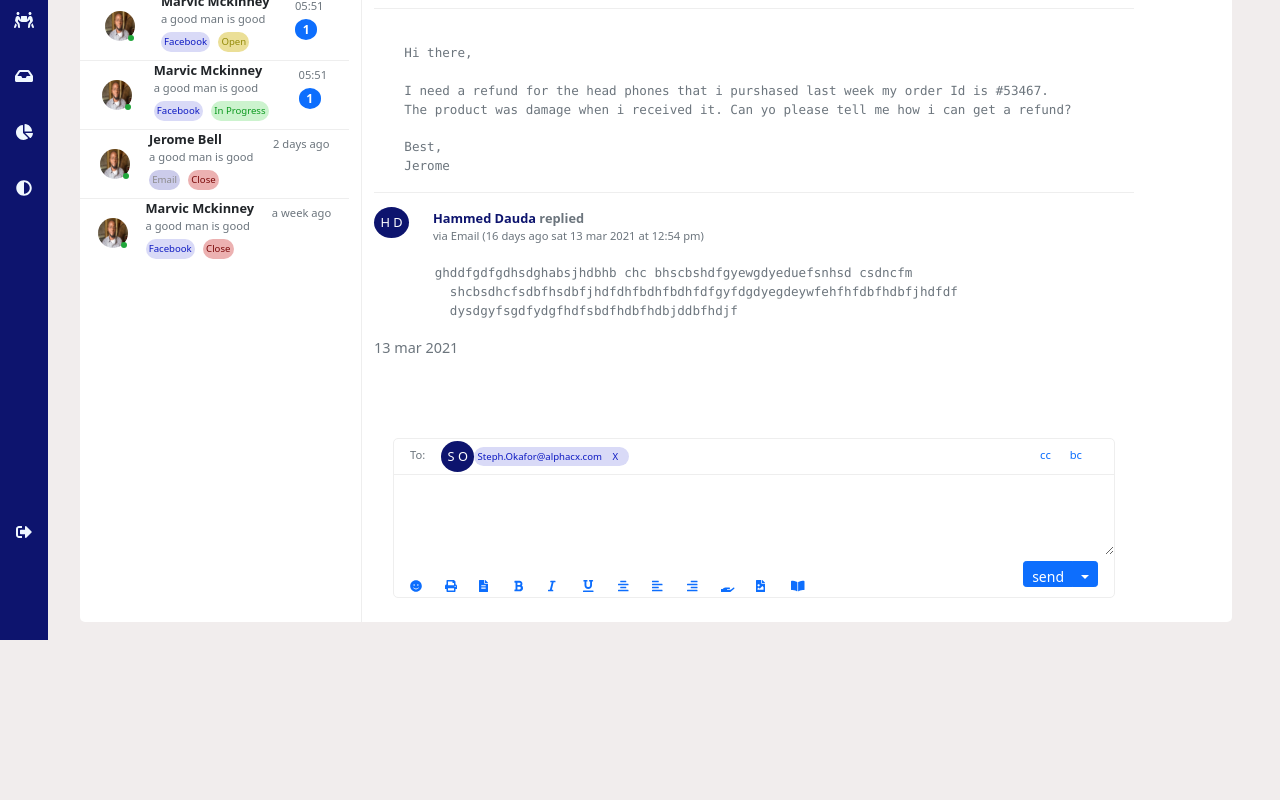
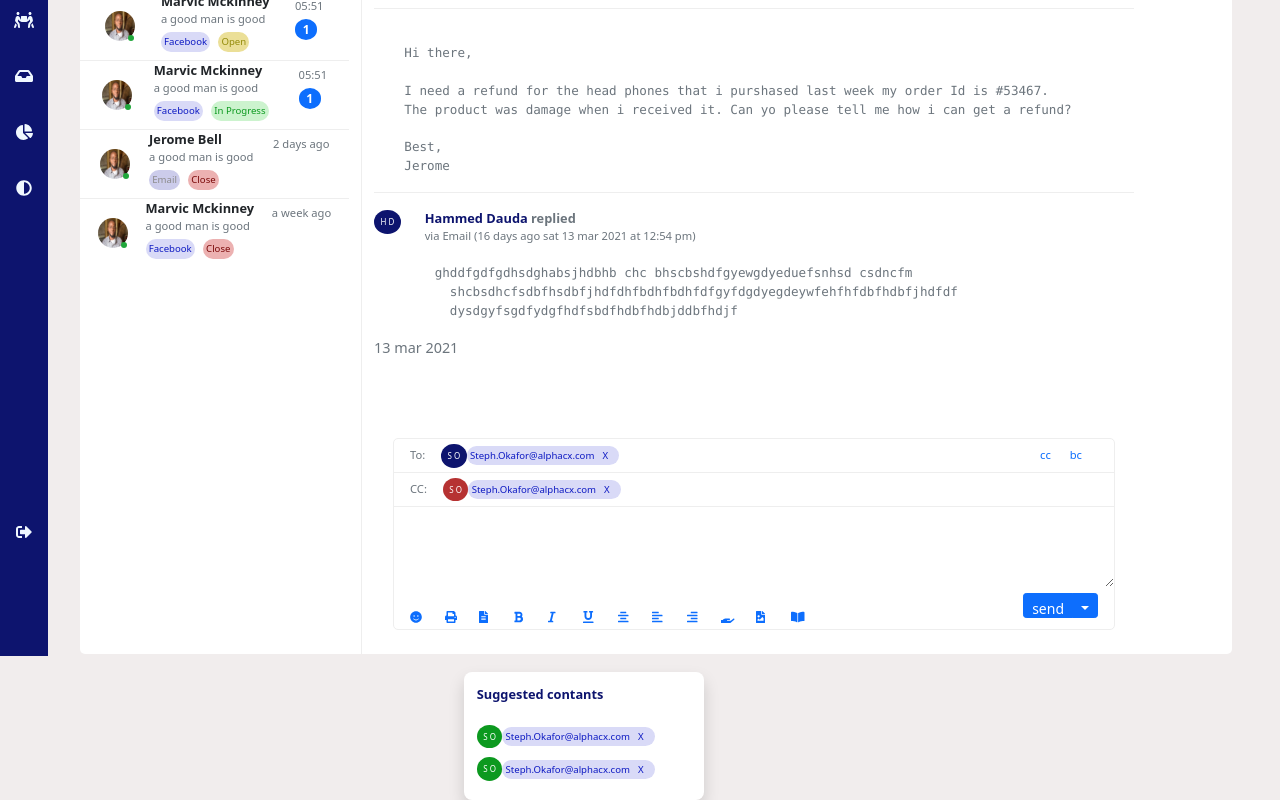
Before and after one commit to chubukas/dashboardMessages, a React (Create React App) app: page / in a window 1280 px wide. Shown: the part 192-992 px from the top of the page. Before the commit the page ends 832 px from the top, so only its background shows below. Built offline with nearby package versions, Linux system fonts and the light colour scheme.

Commit message:
feat(suggestion box): add the sugestion box for the user input

```diff
--- /dev/null
+++ b/src/components/MessageName.jsx
@@ -0,0 +1,32 @@
+import {
+  messageText,
+  socialFacebook,
+  clickable,
+} from "../components/css/inside.module.css";
+import { createNameAcronym } from "../util/createNameAcronym";
+
+export const MessageName = ({
+  removeReciever,
+  onRemoveReciever,
+  nameType,
+  userName,
+  userEmail,
+  colorText,
+}) => {
+  return (
+    <div className={`${messageText} text-muted my-auto py-2 d-flex`}>
+      <span className={`mx-3 ${nameType ? "d-block" : "d-none"}`}>
+        {nameType}:{" "}
+      </span>
+      <span className={removeReciever ? "d-block" : "d-none"}>
+        <span className={colorText}>{createNameAcronym(userName)}</span>
+        <span className={`${socialFacebook} `}>
+          {userEmail}
+          <span className={`mx-2 ${clickable}`} onClick={onRemoveReciever}>
+            X
+          </span>
+        </span>
+      </span>
+    </div>
+  );
+};
--- a/src/components/css/inside.module.css
+++ b/src/components/css/inside.module.css
@@ -163,7 +163,29 @@
   background-color: #0d146e;
   color: #ffffff;
   padding: 0.4rem;
-  font-size: 0.8rem;
+  font-size: 0.5rem;
+}
+
+.avatarNameRed {
+  vertical-align: middle;
+  width: 20px;
+  height: 20px;
+  border-radius: 50%;
+  background-color: #b63232;
+  color: #ffffff;
+  padding: 0.4rem;
+  font-size: 0.5rem;
+}
+
+.avatarNameGreen {
+  vertical-align: middle;
+  width: 30px;
+  height: 30px;
+  border-radius: 50%;
+  background-color: #0c991f;
+  color: #ffffff;
+  padding: 0.4rem;
+  font-size: 0.5rem;
 }
 
 .replayName {
@@ -176,12 +198,13 @@
 
 /* INPUT MESSAGE */
 .inputBox {
-  height: 16.5rem;
+  height: 17rem;
   width: 95%;
   border: 1px #eeeeee solid;
   border-radius: 5px;
   margin-left: auto;
   margin-right: auto;
+  position: relative;
 }
 
 .textArea {
@@ -196,6 +219,19 @@
   float: right;
 }
 
+.suggestions {
+  position: absolute;
+  width: 15rem;
+  height: 8rem;
+  bottom: -51rem;
+  left: 3.5rem;
+  border-radius: 0.5rem;
+  text-align: left;
+  padding: 0.8rem 0px 0px 0.8rem;
+  font-size: 0.8rem;
+  background-color: #ffffff;
+}
+
 /* MEDIA QUERIES */
 
 @media (min-width: 768px) {
@@ -208,11 +244,21 @@
   }
 
   .inputBox {
-    height: 10rem;
+    height: 12rem;
   }
 
   .indicatordownMessage {
     bottom: 3px;
     right: 5px;
   }
+
+  .suggestions {
+    position: absolute;
+    width: 15rem;
+    height: 8rem;
+    bottom: -12rem;
+    left: 29rem;
+    border-radius: 0.5rem;
+    z-index: 9999;
+  }
 }
--- a/src/components/css/sidebar.module.css
+++ b/src/components/css/sidebar.module.css
@@ -1,6 +1,6 @@
 .sidebar {
   background-color: #0d146e;
-  height: 52rem;
+  height: 53rem;
   width: 3rem;
   position: absolute;
   top: 0;
--- a/src/components/insideRight/InputMessage.jsx
+++ b/src/components/insideRight/InputMessage.jsx
@@ -20,13 +20,17 @@ import {
   inputBox,
   notificationBorder,
   messageText,
-  avatarName,
-  socialFacebook,
   textArea,
   smallBtn,
   clickable,
+  avatarNameRed,
+  avatarName,
+  suggestions,
+  replayName,
+  avatarNameGreen,
 } from "../css/inside.module.css";
-import { createNameAcronym } from "../../util/createNameAcronym";
+
+import { MessageName } from "../MessageName";
 
 export const InputMessage = () => {
   const [removeReciever, setRemoveReciever] = useState(true);
@@ -61,31 +65,33 @@ export const InputMessage = () => {
     <div className="mb-4">
       <div className={inputBox}>
         <div className={notificationBorder}>
-          <div className="d-md-flex justify-content-between">
-            <div className={`${messageText} text-muted my-auto py-2 d-flex`}>
-              <span className="mx-3">To: </span>
-              <span className={removeReciever ? "d-block" : "d-none"}>
-                <span className={avatarName}>
-                  {createNameAcronym("Steph Okafor")}
-                </span>
-                <span className={`${socialFacebook} `}>
-                  Steph.Okafor@alphacx.com{" "}
-                  <span
-                    className={`mx-2 ${clickable}`}
-                    onClick={onRemoveReciever}
-                  >
-                    X
-                  </span>
-                </span>
-              </span>
-            </div>
+          <div
+            className={`d-md-flex justify-content-between ${notificationBorder}`}
+          >
+            <MessageName
+              onRemoveReciever={onRemoveReciever}
+              removeReciever={removeReciever}
+              nameType="To"
+              userName="Steph Okafor"
+              userEmail="Steph.Okafor@alphacx.com"
+              colorText={avatarName}
+            />
             <div
-              className={`text-primary my-auto mx-3 mt-2 mt-mb-0 ${messageText}`}
+              className={`text-primary my-auto mx-3 mt-2 mt-mb-0 d-none d-md-block ${messageText}`}
             >
               <span className={clickable}>cc</span>
               <span className={`mx-3 ${clickable}`}> bc</span>
             </div>
           </div>
+
+          <MessageName
+            onRemoveReciever={onRemoveReciever}
+            removeReciever={removeReciever}
+            nameType="CC"
+            userName="Steph Okafor"
+            userEmail="Steph.Okafor@alphacx.com"
+            colorText={avatarNameRed}
+          />
         </div>
         <div>
           <textarea
@@ -106,6 +112,25 @@ export const InputMessage = () => {
           </div>
         </div>
       </div>
+      <div className={`shadow ${suggestions}`}>
+        <p className={`${replayName} fw-bolder`}>Suggested contants</p>
+        <div>
+          <MessageName
+            onRemoveReciever={onRemoveReciever}
+            removeReciever={removeReciever}
+            userName="Steph Okafor"
+            userEmail="Steph.Okafor@alphacx.com"
+            colorText={avatarNameGreen}
+          />
+          <MessageName
+            onRemoveReciever={onRemoveReciever}
+            removeReciever={removeReciever}
+            userName="Steph Okafor"
+            userEmail="Steph.Okafor@alphacx.com"
+            colorText={avatarNameGreen}
+          />
+        </div>
+      </div>
     </div>
   );
 };
```
